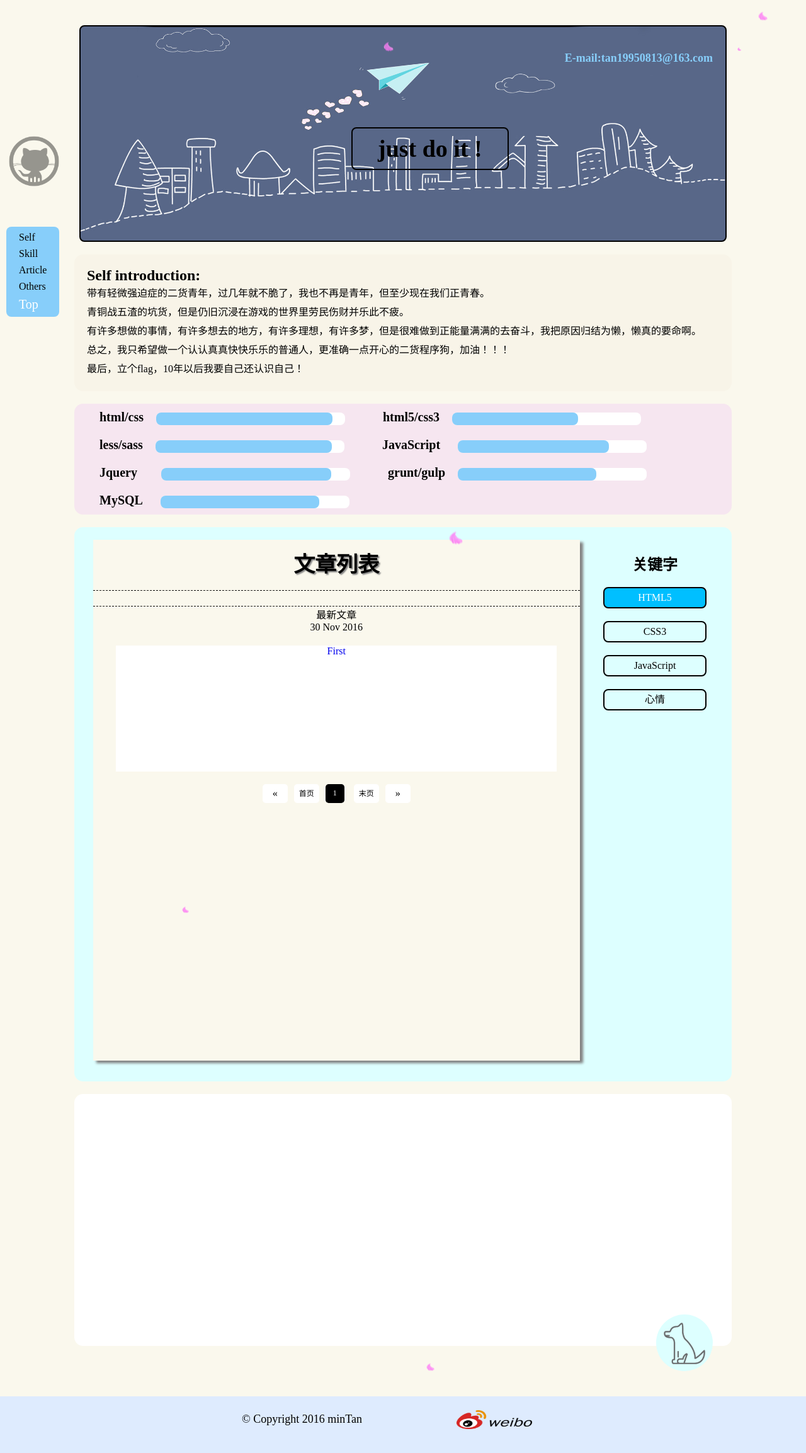
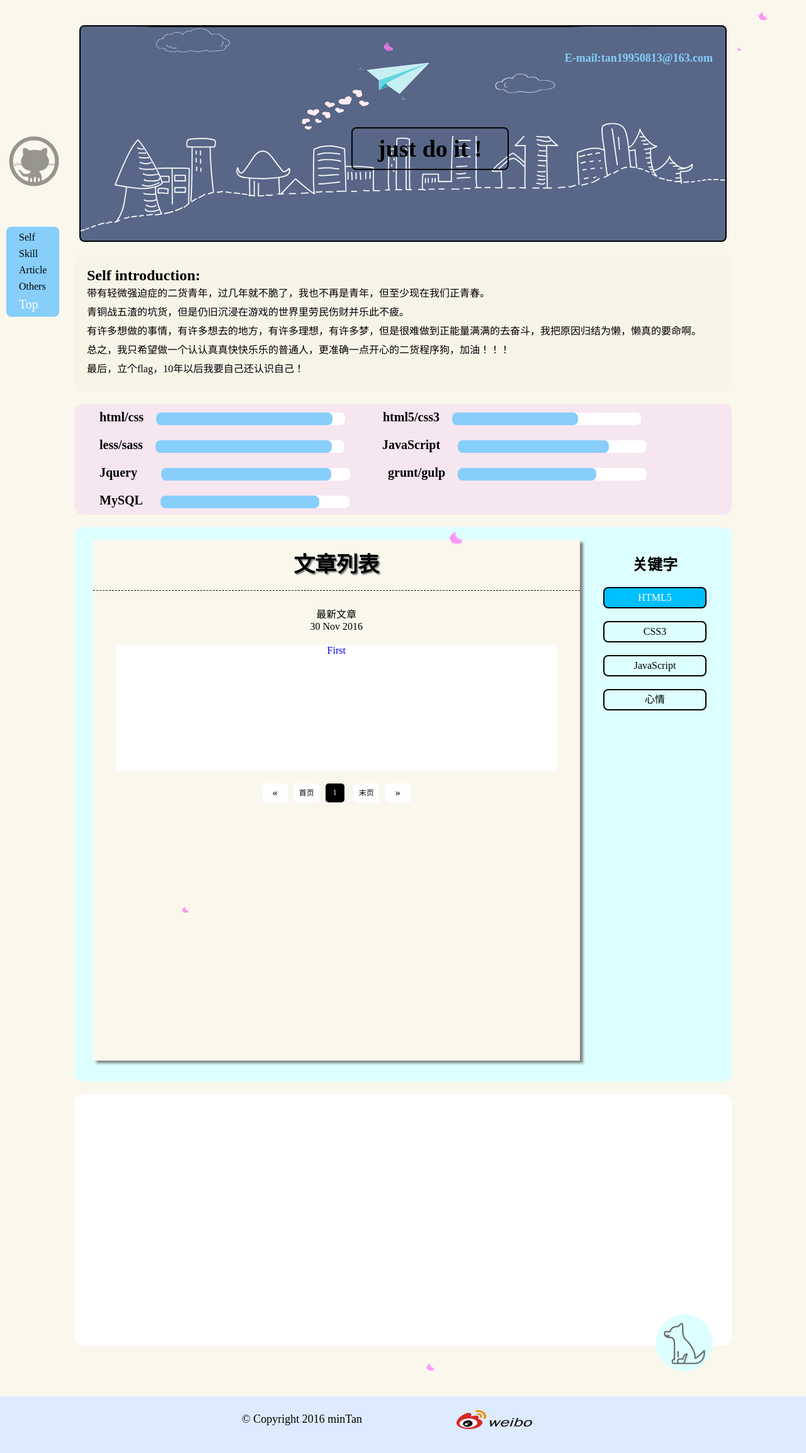
Before and after one commit to tantan0813/tantan0813.github.io, a Jekyll site: the page built from index.html, in a window 1280 px wide. Shown: the whole page at 63% size. Built offline with Jekyll 4.4.1, drawn with Linux system fonts in a browser that asks for light colours; comment, search, counter and statistics services are not loaded.

Commit message:
yangshitiaozheng

```diff
--- a/index.html
+++ b/index.html
@@ -6,9 +6,9 @@
         <h2>文章列表</h2>
         <div class="article_all">
             <!--<a class="article" href="_posts/2016-11-30-first.html" target="_blank">-->
-                <!--<img src="img/bg-main-1.jpg"/>1-->
+                <!--<img src="img/bg-main-1.jpg"/>-->
             <!--</a>-->
-            　<h2>{{ page.title }}</h2>
+            　<h3>{{ page.title }}</h3>
                 <p>最新文章</p>
                 <ul>
                     {% for post in site.posts %}
```
